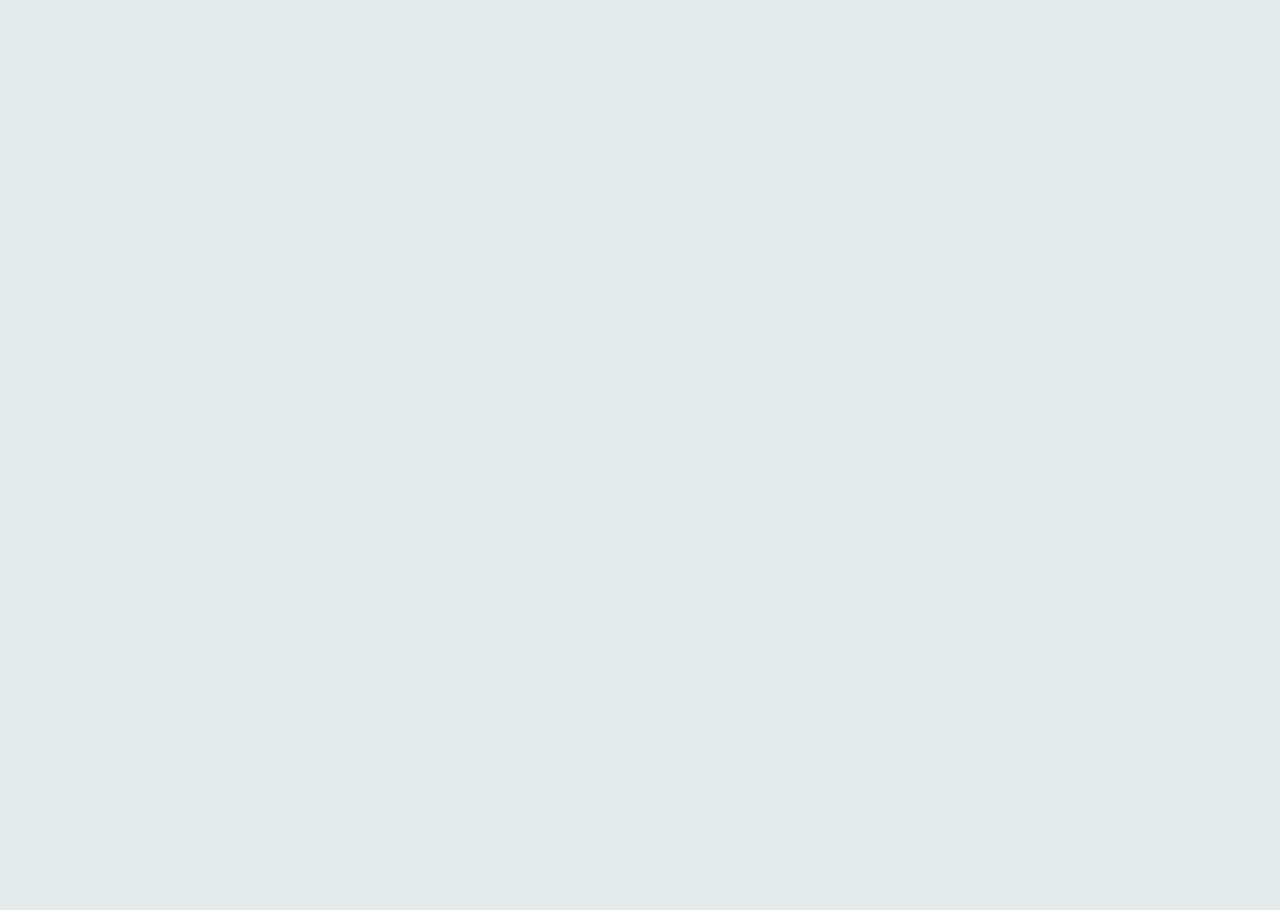
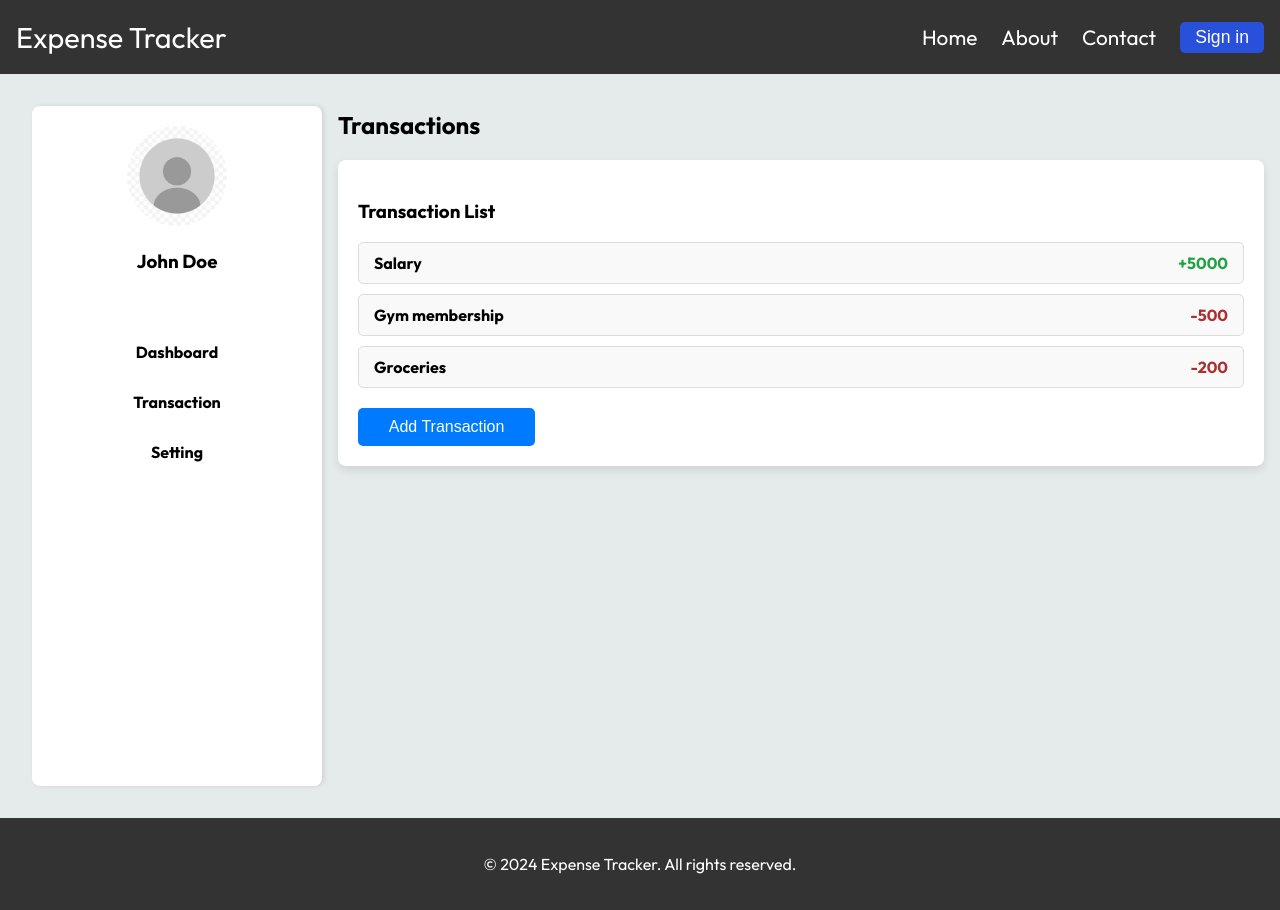
Before and after one commit to Kantisaranucheep/Expense_tracker, a React (Create React App) app in the folder frontend/: page /Transaction in a window 1280 px wide. Before the commit this address had no page. Before the commit the page ends 800 px from the top, so only its background shows below. Built offline with nearby package versions, Linux system fonts and the light colour scheme.

Commit message:
add transaction page

```diff
--- a/frontend/src/App.jsx
+++ b/frontend/src/App.jsx
@@ -6,6 +6,7 @@ import About from './pages/About';
 import Contact from './pages/Contact';
 import Signin from './pages/Signin';
 import MainPage from './pages/MainPage';
+import Transaction from './pages/Transaction';
 
 function App() {
   return (
@@ -16,6 +17,7 @@ function App() {
         <Route path="/contact" element={<Contact/>}/>
         <Route path="/signin" element={<Signin/>}/>
         <Route path="/main" element={<MainPage/>}/>
+        <Route path="/Transaction" element={<Transaction/>}/>
       </Routes>
     </Router>
   );
--- a/frontend/src/components/dashboard/TransactionList.jsx
+++ b/frontend/src/components/dashboard/TransactionList.jsx
@@ -0,0 +1,45 @@
+import React from "react";
+import { useState } from "react";
+import "../../styles/components/dashboard/Transactionlist.css";
+
+function Transactionlist(){
+    const [transactions, setTransactions] = useState([
+       {id: 1, name: "Salary", amount: 5000},
+       {id: 2, name: "Gym membership", amount: -500},
+       {id: 3, name: "Groceries", amount: -200},
+    ]);
+
+    const addTransaction = () => {
+        const newTransaction = {
+            id: transactions.length +1,
+            name: "New Transaction",
+            amount: 0,
+        };
+        setTransactions([...transactions, newTransaction]);
+    };
+
+    return (
+        <div className="transactionlist-container">
+            <h3>Transaction List</h3>
+            <ul className="transaction-list">
+                {transactions.map((transaction) => (
+                    <li key={transaction.id} className="transaction-item">
+                        <span className="transaction-name">{transaction.name}</span>
+                        <span
+                            className={`transaction-amount ${
+                                transaction.amount >= 0 ? "income" : "expense"
+                            }`}
+                        >
+                            {transaction.amount >= 0 ? `+${transaction.amount}` : transaction.amount}
+                        </span>
+                    </li>
+                ))}
+            </ul>
+            <button className="add-transaction-button" onClick={addTransaction}>
+                Add Transaction
+            </button>
+        </div>
+    );
+}
+
+export default Transactionlist;
--- /dev/null
+++ b/frontend/src/pages/Transaction.jsx
@@ -0,0 +1,27 @@
+import React from "react";
+import Navbar from "../components/layout/Navbar";
+import Footer from "../components/layout/Footer";
+import Sidebar from "../components/layout/Sidebar";
+import Transactionlist from "../components/dashboard/TransactionList";
+
+function Transaction(){
+    return (
+        <div className="transaction-container">
+            <Navbar/>
+            <div className="page">
+                <div className="main-content">
+                     <div className="sidebar-container">
+                        <Sidebar />
+                    </div>
+                    <div className="right-content">
+                        <h2>Transactions</h2>
+                        <Transactionlist/>
+                    </div>
+                </div>
+            </div>
+            <Footer/>
+        </div>
+    );
+}
+
+export default Transaction;
--- /dev/null
+++ b/frontend/src/styles/components/dashboard/Transactionlist.css
@@ -0,0 +1,59 @@
+.transactionlist-container {
+    background-color: #fff;
+    padding: 20px;
+    border-radius: 8px;
+    box-shadow: 0 4px 8px rgba(0, 0, 0, 0.1);
+}
+
+.transactionlist-container h2 {
+    margin-bottom: 20px;
+    text-align: center;
+}
+
+.transaction-list {
+    list-style: none;
+    padding: 0;
+}
+
+.transaction-item {
+    display: flex;
+    justify-content: space-between;
+    padding: 10px 15px;
+    margin-bottom: 10px;
+    border: 1px solid #ddd;
+    border-radius: 5px;
+    background-color: #f9f9f9;
+}
+
+.transaction-name {
+    font-weight: bold;
+}
+
+.transaction-amount {
+    font-weight: bold;
+}
+
+.transaction-amount.income {
+    color: #22a142;
+}
+
+.transaction-amount.expense {
+    color: #ad2f2f;
+}
+
+.add-transaction-button {
+    display: block;
+    width: 20%;
+    padding: 10px 15px;
+    background-color: #007bff;
+    color: #fff;
+    border: none;
+    border-radius: 5px;
+    cursor: pointer;
+    font-size: 16px;
+    margin-top: 20px;
+}
+
+.add-transaction-button:hover {
+    background-color: #0056b3;
+}
```
